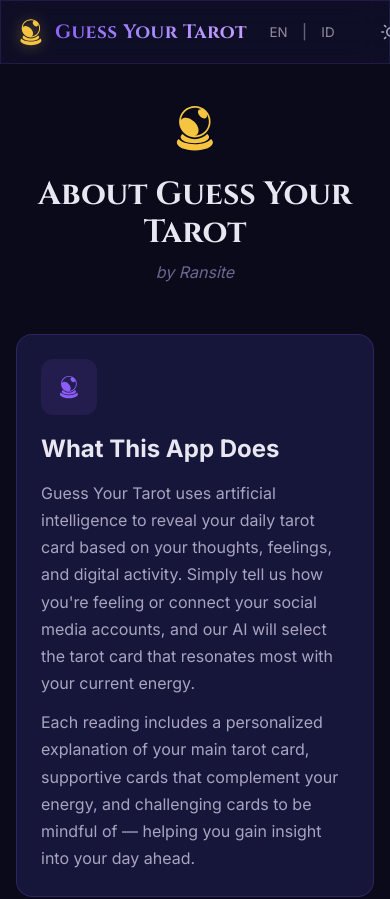
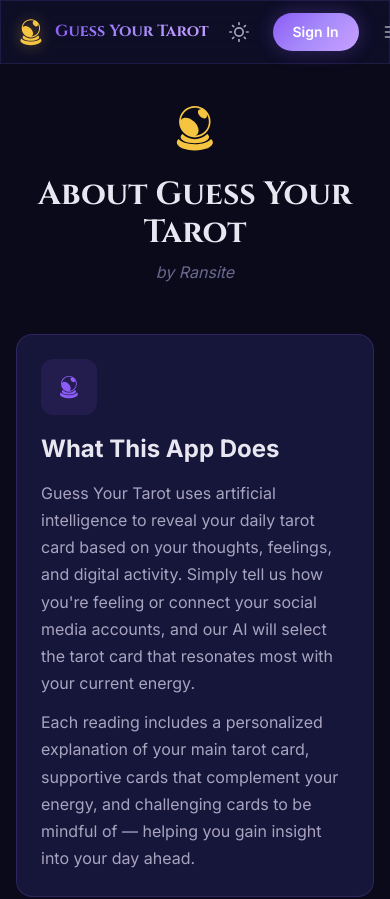
Before and after one commit to DanielRichardRansun/Guess-Your-Tarot, a React (Vite) app in the folder frontend/: page /about in a window 390 px wide. Shown: the top 899 px of the page. Built offline with nearby package versions, Linux system fonts and the light colour scheme.

Commit message:
update mobile responsive 1

```diff
--- a/frontend/src/components/Navbar.css
+++ b/frontend/src/components/Navbar.css
@@ -208,6 +208,10 @@
   display: none;
 }
 
+.navbar__lang-mobile {
+  display: none;
+}
+
 @media (max-width: 768px) {
   .navbar__container {
     gap: 16px;
@@ -258,6 +262,18 @@
     border-top: 1px solid var(--border-color);
   }
 
+  .navbar__lang-desktop {
+    display: none;
+  }
+
+  .navbar__lang-mobile {
+    display: flex;
+    justify-content: center;
+    padding-bottom: 12px;
+    border-bottom: 1px solid var(--border-color);
+    margin-bottom: 4px;
+  }
+
   .navbar__mobile-auth .btn {
     width: 100%;
     justify-content: center;
@@ -285,3 +301,14 @@
     display: none;
   }
 }
+
+@media (max-width: 480px) {
+  .navbar__logo-text {
+    font-size: 1rem;
+    letter-spacing: 0;
+  }
+
+  .navbar__container {
+    gap: 8px;
+  }
+}
--- a/frontend/src/components/Navbar.jsx
+++ b/frontend/src/components/Navbar.jsx
@@ -80,6 +80,9 @@ export default function Navbar() {
 
           {/* Mobile-only auth section */}
           <div className="navbar__mobile-auth">
+            <div className="navbar__lang-mobile">
+              <LanguageSwitcher />
+            </div>
             {user ? (
               <button
                 className="btn btn--outline btn--sm"
@@ -112,7 +115,9 @@ export default function Navbar() {
         </div>
 
         <div className="navbar__actions">
-          <LanguageSwitcher />
+          <div className="navbar__lang-desktop">
+            <LanguageSwitcher />
+          </div>
 
           <button
             className="btn btn--icon btn--ghost navbar__theme-btn"
```
